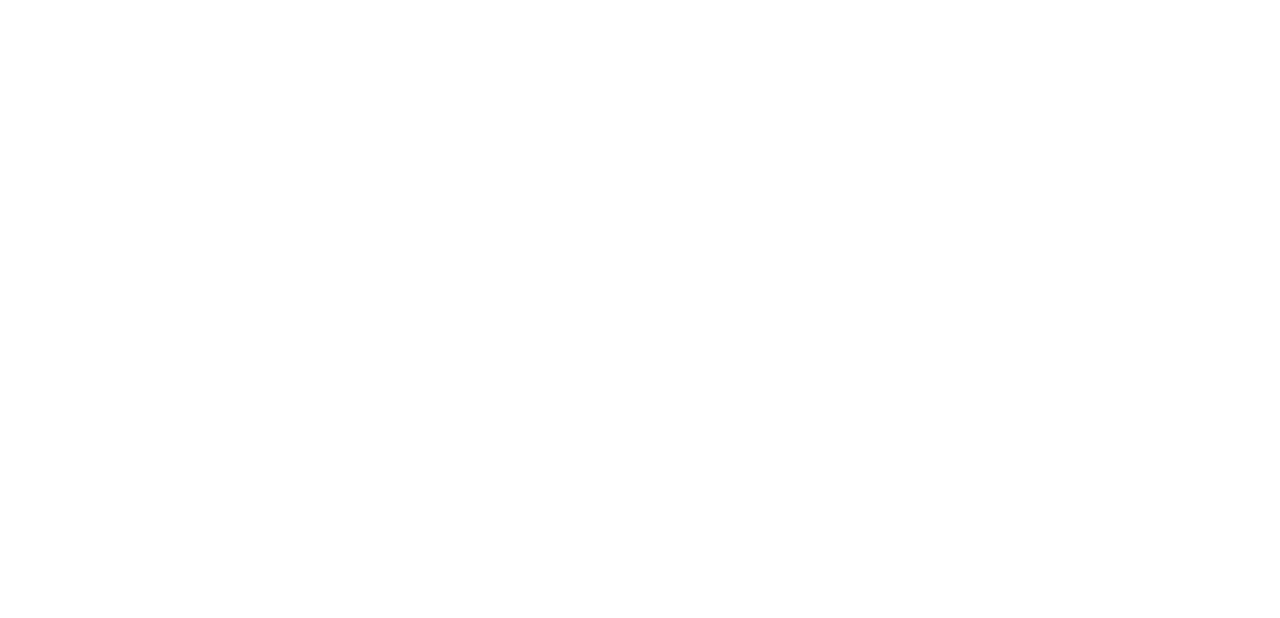
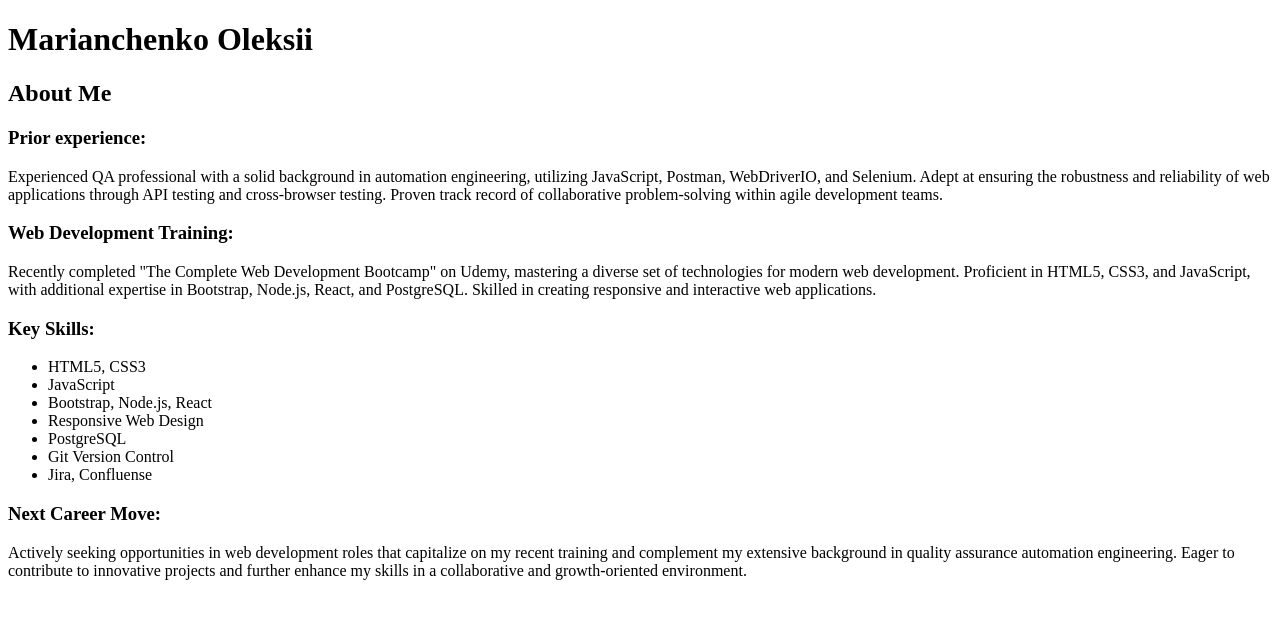
Before and after one commit to AlexWork93/FullStack_WithAngela, a plain HTML site: page index.html in a window 1280 px wide. Drawn offline with Linux system fonts and the light colour scheme.

Commit message:
add base page with general information

```diff
--- a/index.html
+++ b/index.html
@@ -1,11 +1,55 @@
 <!DOCTYPE html>
 <html lang="en">
-<head>
-    <meta charset="UTF-8">
-    <meta name="viewport" content="width=device-width, initial-scale=1.0">
-    <title>Document</title>
-</head>
-<body>
+  <head>
+    <meta charset="UTF-8" />
+    <meta name="viewport" content="width=device-width, initial-scale=1.0" />
+    <title>Portfolio - Oleksii Marianchenko</title>
+  </head>
+  <body>
+    <h1>Marianchenko Oleksii</h1>
 
-</body>
+    <h2>About Me</h2>
+
+    <h3>Prior experience:</h3>
+
+    <p>
+      Experienced QA professional with a solid background in automation
+      engineering, utilizing JavaScript, Postman, WebDriverIO, and Selenium.
+      Adept at ensuring the robustness and reliability of web applications
+      through API testing and cross-browser testing. Proven track record of
+      collaborative problem-solving within agile development teams.
+    </p>
+
+    <h3>Web Development Training:</h3>
+
+    <p>
+      Recently completed "The Complete Web Development Bootcamp" on Udemy,
+      mastering a diverse set of technologies for modern web development.
+      Proficient in HTML5, CSS3, and JavaScript, with additional expertise in
+      Bootstrap, Node.js, React, and PostgreSQL. Skilled in creating responsive
+      and interactive web applications.
+    </p>
+
+    <h3>Key Skills:</h3>
+
+    <ul>
+      <li>HTML5, CSS3</li>
+      <li>JavaScript</li>
+      <li>Bootstrap, Node.js, React</li>
+      <li>Responsive Web Design</li>
+      <li>PostgreSQL</li>
+      <li>Git Version Control</li>
+      <li>Jira, Confluense</li>
+    </ul>
+
+    <h3>Next Career Move:</h3>
+
+    <p>
+      Actively seeking opportunities in web development roles that capitalize on
+      my recent training and complement my extensive background in quality
+      assurance automation engineering. Eager to contribute to innovative
+      projects and further enhance my skills in a collaborative and
+      growth-oriented environment.
+    </p>
+  </body>
 </html>
```
Also changed, not shown: public/about.html (added), public/contact_me.html (added).
